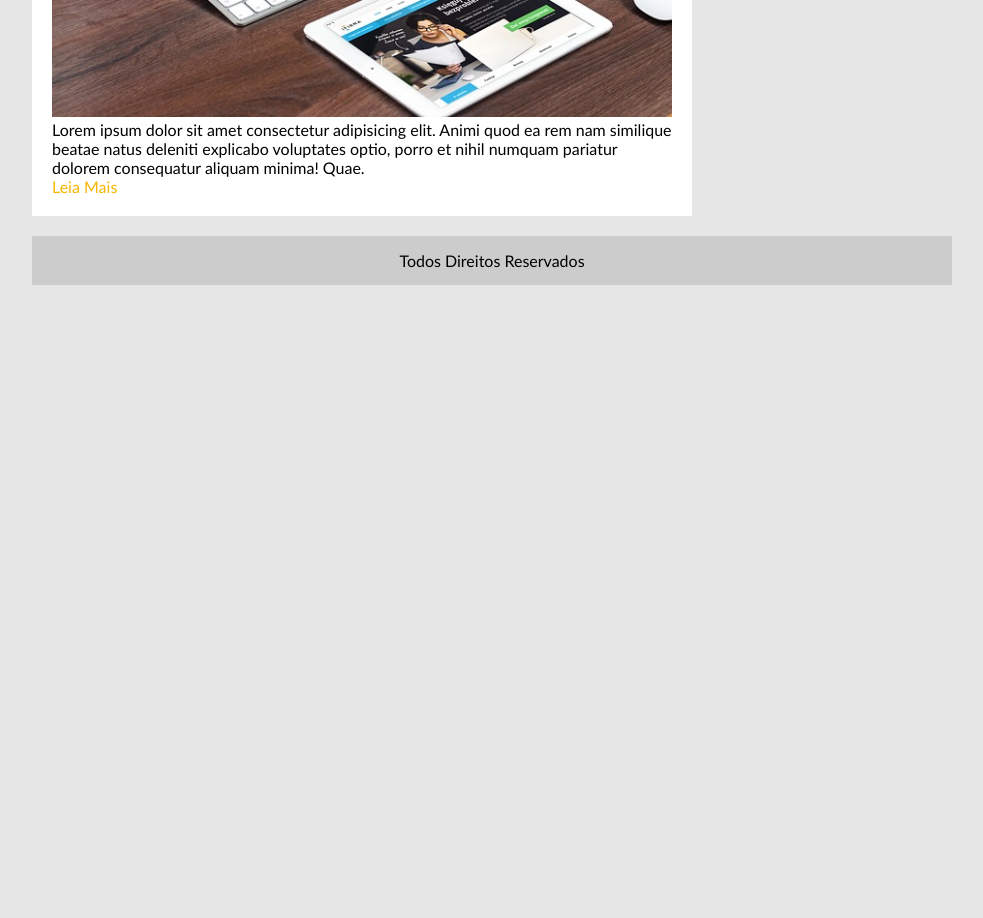
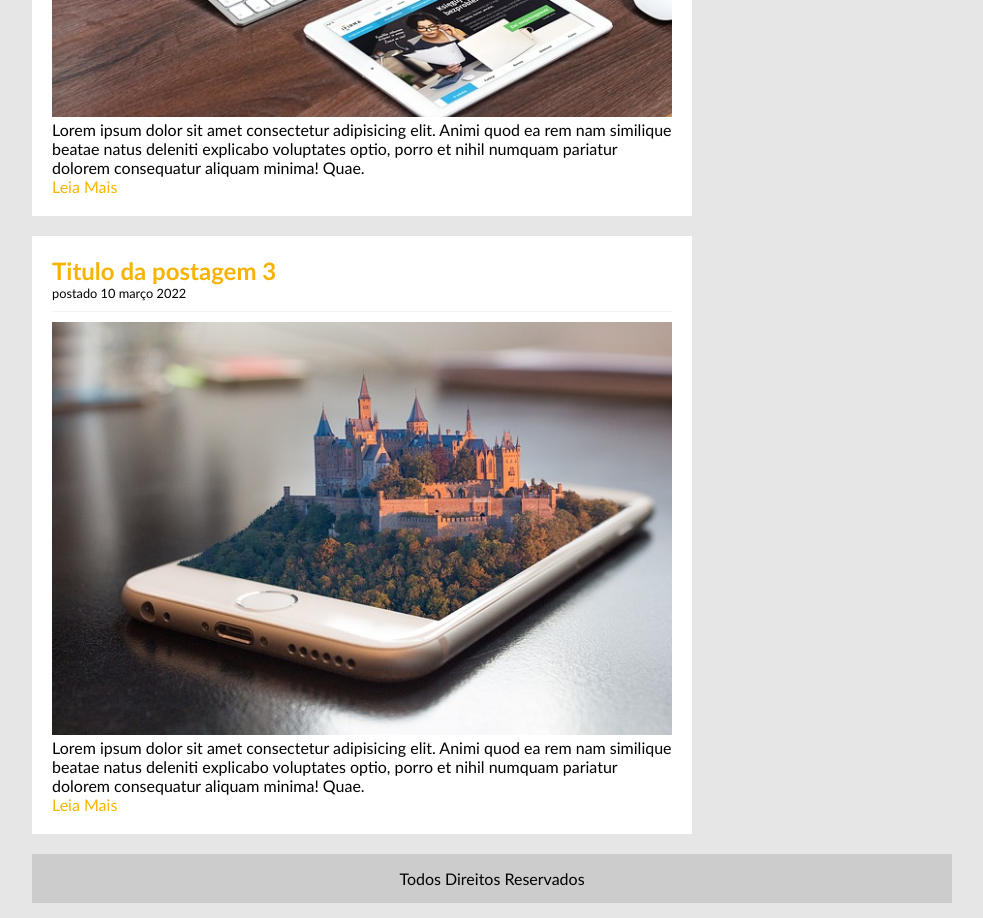
Before and after one commit to victor-manoel/Site-exemplo, a plain HTML site: page projeto-tecblog/index.html in a window 1280 px wide. Shown: the part 1149-2067 px from the top of the page, without its empty margins (148-1131 px from the left). Before the commit the page ends 1449 px from the top, so only its background shows below. Drawn offline with Linux system fonts and the light colour scheme.

Commit message:
post add

```diff
--- a/projeto-tecblog/index.html
+++ b/projeto-tecblog/index.html
@@ -41,6 +41,14 @@
 					<h2>Titulo da postagem 2</h2>
 					<span class="data-postagem">postado 10 março 2022</span>
 					<img width="620px" src="imagens/imagem2.jpg">
+					<p>Lorem ipsum dolor sit amet consectetur adipisicing elit. Animi quod ea rem nam similique beatae natus deleniti explicabo voluptates optio, porro et nihil numquam pariatur dolorem consequatur aliquam minima! Quae.</p>
+					<a href="">Leia Mais</a>
+				</div>
+
+				<div class="postagem">
+					<h2>Titulo da postagem 3</h2>
+					<span class="data-postagem">postado 10 março 2022</span>
+					<img width="620px" src="imagens/imagem3.jpg">
 					<p>Lorem ipsum dolor sit amet consectetur adipisicing elit. Animi quod ea rem nam similique beatae natus deleniti explicabo voluptates optio, porro et nihil numquam pariatur dolorem consequatur aliquam minima! Quae.</p>
 					<a href="">Leia Mais</a>
 				</div>
```
